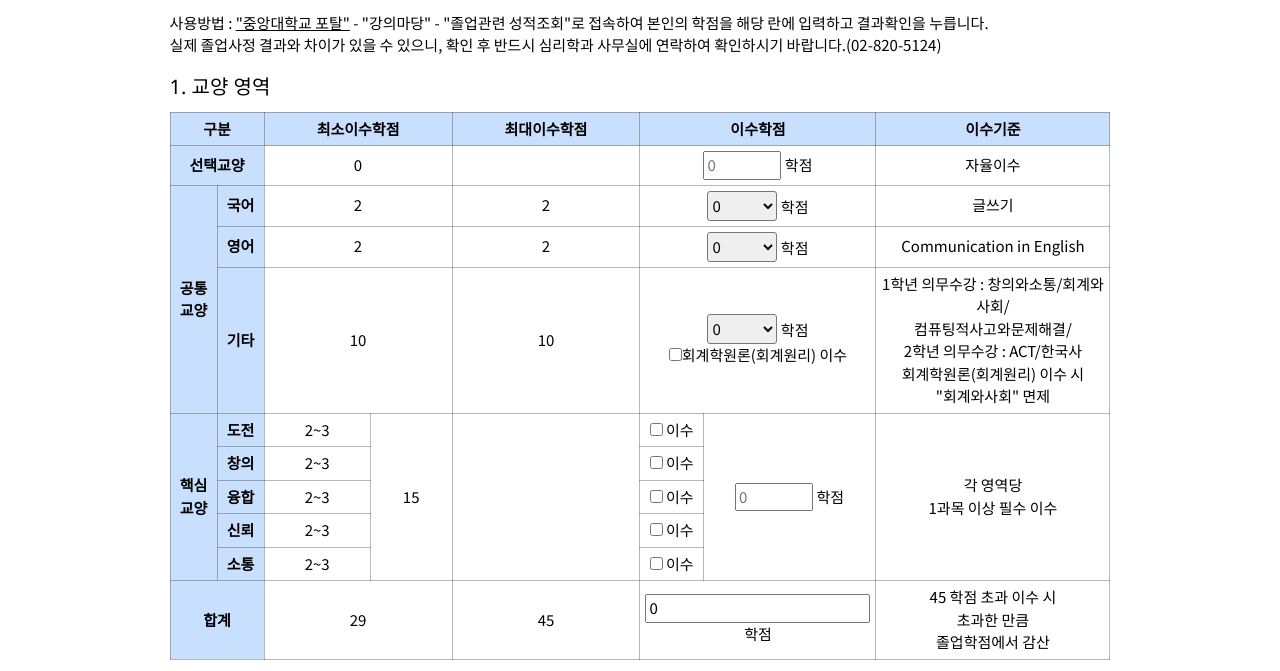
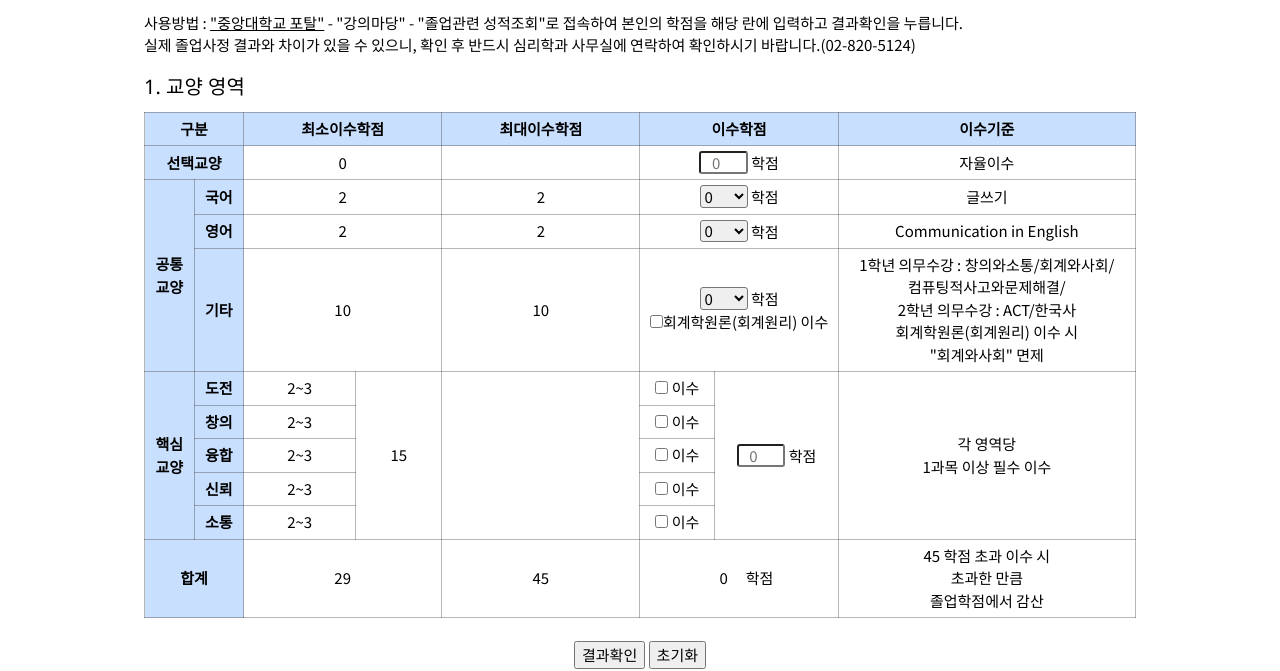
Before and after one commit to torryjini/example, a plain HTML site: page checklist/checklist-ko-major-2016.html in a window 1280 px wide. Shown: the part 294-965 px from the top of the page. Drawn offline with nearby package versions, Linux system fonts and the light colour scheme; a script that the page names is missing.

Commit message:
Add files via upload

```diff
--- a/style.css
+++ b/style.css
@@ -16,7 +16,7 @@ ul, li {
 table {
   margin: auto;
   width: 100%;
-  border : 1px solid #3c36365e;
+  border: 1px solid #3c36365e;
   border-collapse: collapse;
 }
 
@@ -31,12 +31,36 @@ select {
   border-radius: 3px;
 }
 
+.checkselect {
+  width: 3.2rem;
+  height: 1.5rem;
+}
+
+.buttons {
+  margin: auto;
+  text-align: center;
+}
+
+.inputnumber {
+  width: 3.25rem;
+  height: 1.5rem;
+  text-align: center;
+  border-radius: 3px;
+}
+
+.totalnumber {
+  width: 2.5rem;
+  height: 1.2rem;
+  text-align: center;
+  border: 0px;
+}
+
 .w3-container {
   text-align: center;
   justify-content: center;
   font-family: 'Noto Sans KR', sans-serif;
-  margin-left: 12%;
-  margin-right: 12%;
+  margin-left: 10%;
+  margin-right: 10%;
 }
 
 @media all and (orientation:portrait) {
@@ -44,7 +68,8 @@ select {
     margin-left: 0;
     margin-right: 0;
   }
-      .w3-container  {
+
+  .w3-container {
     margin-left: 0;
     margin-right: 0;
   }
@@ -67,6 +92,10 @@ select {
   text-align: right;
   justify-content: center;
   margin-top: 1rem;
+}
+
+#student_info {
+  text-align: center;
 }
 
 #standard, #etc, #relsite {
```
Lines whose indentation alone changed are shown as unchanged.
